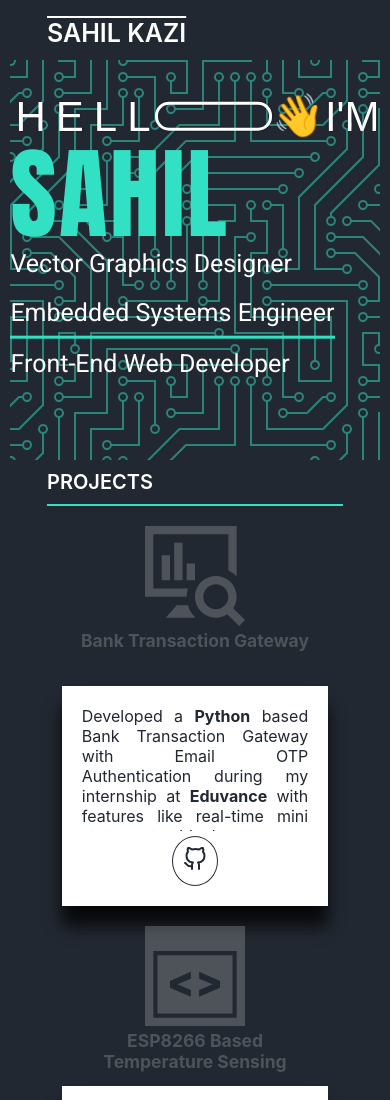
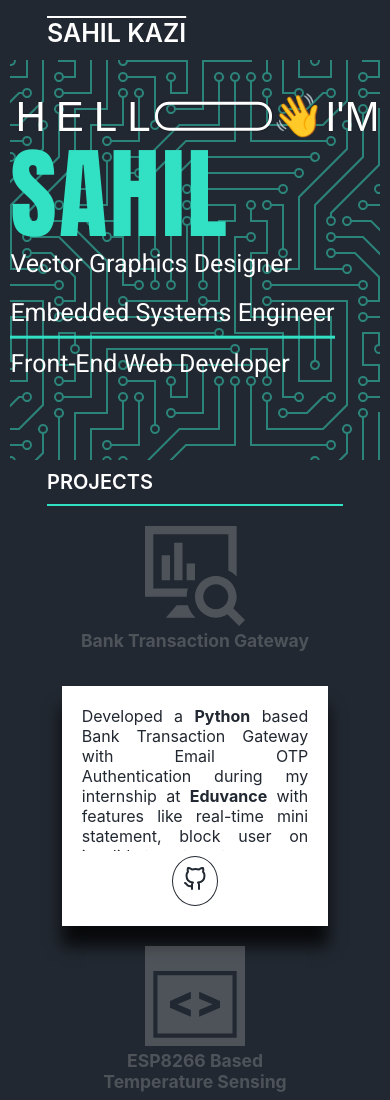
Before and after one commit to hashkazi00/Portfolio, a website: page index.html in a window 390 px wide. Shown: the top 1100 px of the page. Drawn offline with Linux system fonts and the light colour scheme.

Commit message:
cards better 2

```diff
--- a/sass/pages/_home.scss
+++ b/sass/pages/_home.scss
@@ -731,7 +731,7 @@ padding-bottom: 1.2rem;
 }
 .card--bottom{
   font-size: 1.6rem;
-  height:22rem;
+  height:21rem;
   padding: 2rem;
   text-align: justify;
   display: flex;
@@ -756,6 +756,7 @@ padding-bottom: 1.2rem;
 	// flex-direction: column;
 	// text-align: center;
 }
+
 }
 
 @media (max-width:497px){
@@ -812,4 +813,16 @@ padding-bottom: 1rem;
 color:$color-white;
 padding-bottom: 2rem;
 }
+.card--bottom{
+  font-size: 1.6rem;
+  height:24rem;
+  padding: 2rem;
+  text-align: justify;
+  display: flex;
+  flex-direction: column;
+  align-items: center;
+  background-color: white;
+  color: #222831;
+  box-shadow: 0px 20px 15px #000000c7;
 }
+}
```
Also changed, not shown: css/stylesheet.css.
